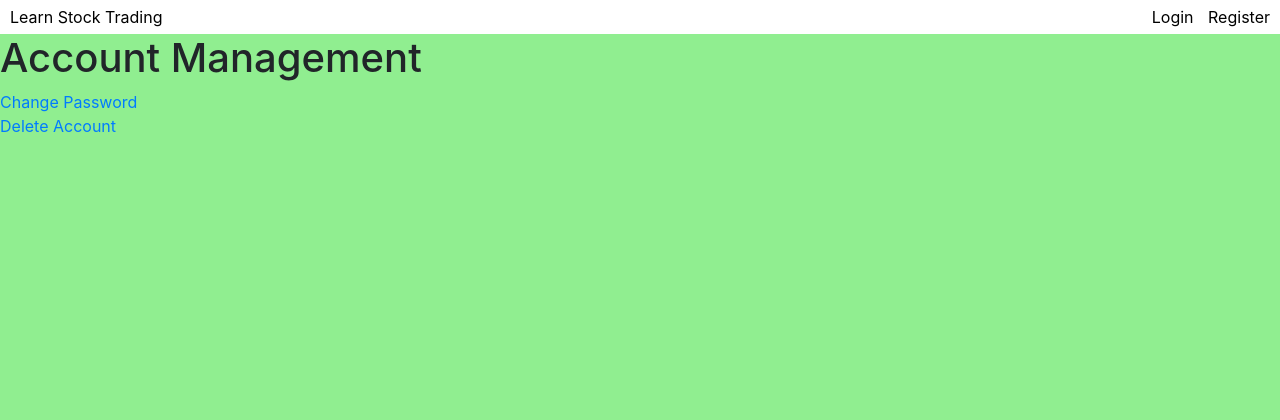
After one commit to ShyamW/StockTradingApp, a Flask app: template templates/account.html in a window 1280 px wide. The commit adds this page. Shown: the top 420 px of the page. Run offline with Flask 2, Linux system fonts and the light colour scheme; the template is opened without the code that fills it, so the values that code supplies are empty; parts of the project's set-up code (start-up, migrations or seed data) failed here and were passed over; some libraries are stand-ins or nearby versions.

Commit message:
Added Account Delete/Change, Validation

```diff
--- a/Models/Model.py
+++ b/Models/Model.py
@@ -87,6 +87,9 @@ class User(db.Model):
     def validate_password(self, userentered):
         return pbkdf2_sha256.verify(userentered, self.password)
 
+    def update_password(self, newpassword):
+        return pbkdf2_sha256.hash(newpassword)
+
     def validate_ssn(self, userentered):
         return pbkdf2_sha256.verify(userentered, self.ssn)
 
--- a/Services/layer1/Mail_Service.py
+++ b/Services/layer1/Mail_Service.py
@@ -1,19 +1,29 @@
 import smtplib
 
-SUBJECT = 'Your Secret Code from the Stock Trading App'
+
+SUBJECTS = {
+    "Account Creation": "Account Created",
+    "Login": "Login Activity",
+    "Login Attempt": "Potential Login Attempt",
+    "Account Deleted": "Account Deleted",
+    "Password Changed": "Password Changed"
+}
 SENDER_EMAIL = 'stock.trading.app.osu@gmail.com'
 SENDER_PASSWORD = '!Password'
 HOST = 'smtp.gmail.com'
 
 
-def send_email(dest_email=None, num=None):
+def send_email(dest_email=None, num=None, user=None, ip=None):
     """ Sends an email from stock.trading.app.osu@gmail.com to dest_email.
     Args:
         dest_email: email address to send to
-        num: secret number to send                                    """
+        num: secret number to send
+        user: user info                                 """
 
-    text = 'Secret code is: ' + str(num)
-    email_text = 'Subject: {}\n\n{}'.format(SUBJECT, text)
+    ipaddress = ip
+    text = "Hello, " + user.firstname + "\n\nwe just received a request from " + ipaddress + ". If this was not you please log into your account and change your password. \n\nActivity:\n"
+    text += SUBJECTS[num]
+    email_text = 'Subject: {}\n\n{}'.format(SUBJECTS[num], text)
 
     server = smtplib.SMTP_SSL(HOST, 465)
     server.ehlo()
--- a/app.py
+++ b/app.py
@@ -2,10 +2,11 @@ from flask import Flask, render_template, redirect, request, flash, url_for, ses
 from flask_login import LoginManager, login_required, login_user, logout_user, current_user
 from flask_session import Session
 from flask_session_captcha import FlaskSessionCaptcha
-from forms import RegisterForm, LoginForm
+from forms import RegisterForm, LoginForm, PasswordChangeForm
 from flask_sqlalchemy import SQLAlchemy
 from decimal import Decimal
 from io import BytesIO
+from Services.layer1 import Mail_Service
 import pyqrcode
 import datetime
 
@@ -175,8 +176,6 @@ def qrcode():
 
     # for added security, remove username from session
     del session['email']
-
-    print(user)
     url = pyqrcode.create(user.get_totp_uri())
     stream = BytesIO()
     url.svg(stream, scale=3)
@@ -215,6 +214,7 @@ def register():
                 db.session.commit()
                 # User is registered now login
                 login_user(user)
+                Mail_Service.send_email(form.email.data, "Account Creation", user, request.remote_addr)
                 session['email'] = user.email
                 return redirect(url_for('two_factor_setup'))
         else:
@@ -238,21 +238,24 @@ def login():
     if request.method == 'GET':
         return render_template('login.html', form=form)
     else:
-        #  TODO need to update the if/else blocks to be more optimized
         if form.validate_on_submit():
             user = User.query.filter_by(email=form.email.data).first()
             if user:
                 # Check password and token
-                if user.validate_password(form.password.data) and user.verify_totp(form.token.data):
+                correctPassword = user.validate_password(form.password.data)
+                correctToken = True
+                if correctPassword and correctToken:
                     login_user(user)
+                    Mail_Service.send_email(form.email.data, "Login", user, request.remote_addr)
                     flash("Logged In")
-                    # Commented out because it auto sends to Cody's number
-                    # Need upgraded Twilio account to send to any number
-                    # Account_Alerts.sendloginmessage("LOGGED IN")
                     return redirect(url_for('welcome'))
                 else:
                     # Wrong password or token entered
-                    flash("Wrong Password/Username/Token")
+                    if not correctToken:
+                        flash("Incorrect Token. Please try again")
+                    if not correctPassword:
+                        flash("Incorrect password. Please try again")
+                    Mail_Service.send_email(form.email.data, "Login Attempt", user, request.remote_addr)
                     return render_template('login.html', form=form)
             else:
                 # No such user
@@ -284,6 +287,47 @@ def logout():
     return redirect('/welcome')
 
 
+@app.route('/changepassword', methods=['GET', 'POST'])
+@login_required
+def changepassword():
+    form = PasswordChangeForm()
+    if request.method == 'GET':
+        return render_template('changepassword.html', form=form, name=current_user.email)
+    else:
+        if form.validate_on_submit():
+            if current_user.validate_password(form.currentpassword.data):
+                local_object = db.session.merge(current_user)
+                local_object.password = current_user.update_password(form.newpassword.data)
+                db.session.add(local_object)
+                db.session.commit()
+                Mail_Service.send_email(current_user.email, "Password Changed", current_user, request.remote_addr)
+                flash("Password Sucessfully Changed")
+            else:
+                flash("Incorrect Current Password")
+                return render_template('changepassword.html', form=form, name=current_user.email)
+        else:
+            flash("Error with form")
+            return render_template('changepassword.html', form=form, name=current_user.email)
+    return redirect(url_for('account'))
+
+
+@app.route('/account')
+@login_required
+def account():
+    return render_template('account.html', name=current_user.email)
+
+
+@app.route("/deleteaccount")
+@login_required
+def deleteaccount():
+    local_object = db.session.merge(current_user)
+    Mail_Service.send_email(current_user.email, "Account Deleted", current_user, request.remote_addr)
+    db.session.delete(local_object)
+    db.session.commit()
+    flash("Account Deleted Successfully")
+    return redirect(url_for('landing'))
+
+
 @login_manager.unauthorized_handler
 def unauthorized_callback():
     return redirect(url_for('landing'))
--- /dev/null
+++ b/templates/account.html
@@ -0,0 +1,9 @@
+{% extends "layouts/base.html" %}
+{% block title %}My Account{% endblock %}
+{% block content %}
+  <h1>Account Management</h1>
+  <div class="account-links">
+    <a href="/changepassword">Change Password</a> <br />
+    <a href="/deleteaccount">Delete Account</a>
+  </div>
+{% endblock %}
--- a/templates/layouts/base.html
+++ b/templates/layouts/base.html
@@ -8,6 +8,7 @@
   <link href="/static/bootstrap-reboot.css" rel="stylesheet" media="screen">
   <link href="/static/stock_view.css" rel="stylesheet" media="screen">
   <link href="/static/general.css" rel="stylesheet" media="screen">
+
   <title>{% block title %}{% endblock%}</title>
   {% with messages = get_flashed_messages() %}
   {% if messages %}
--- a/templates/layouts/header.html
+++ b/templates/layouts/header.html
@@ -1,13 +1,17 @@
 <!-- Header HTML -->
 <div class="topbar">
   <div class="topbar-container-left">
-    <span class="topbar-text">Learn Stock Trading</span>
+    <span class="topbar-text"><a href='/welcome' class='topbar-link'>Learn Stock Trading</a></span>
   </div>
   <div class="topbar-container-right">
-      {% if name %}
+      {% if name and request.path != '/account' %}
         Not {{ name }}?
         <a href="/logout" class="topbar-link">Sign Out</a>
-      {% elif request.path != '/login' and request.path != 'register' %}
+        <a href="/account" class="topbar-link">My Account</a>
+      {% elif request.path == '/account' %}
+        Not {{ name }}?
+        <a href="/logout" class="topbar-link">Sign Out</a>
+      {% elif request.path != '/login' and request.path != 'register'%}
         <a href="/login" class="topbar-link">Login</a>
         <a href="/register" class="topbar-link">Register</a>
       {% endif %}
```
Also changed, not shown: forms.py (+12 -3 lines), templates/changepassword.html (added, +21 -0 lines), templates/register.html (+17 -1 lines), Models/test.db.
